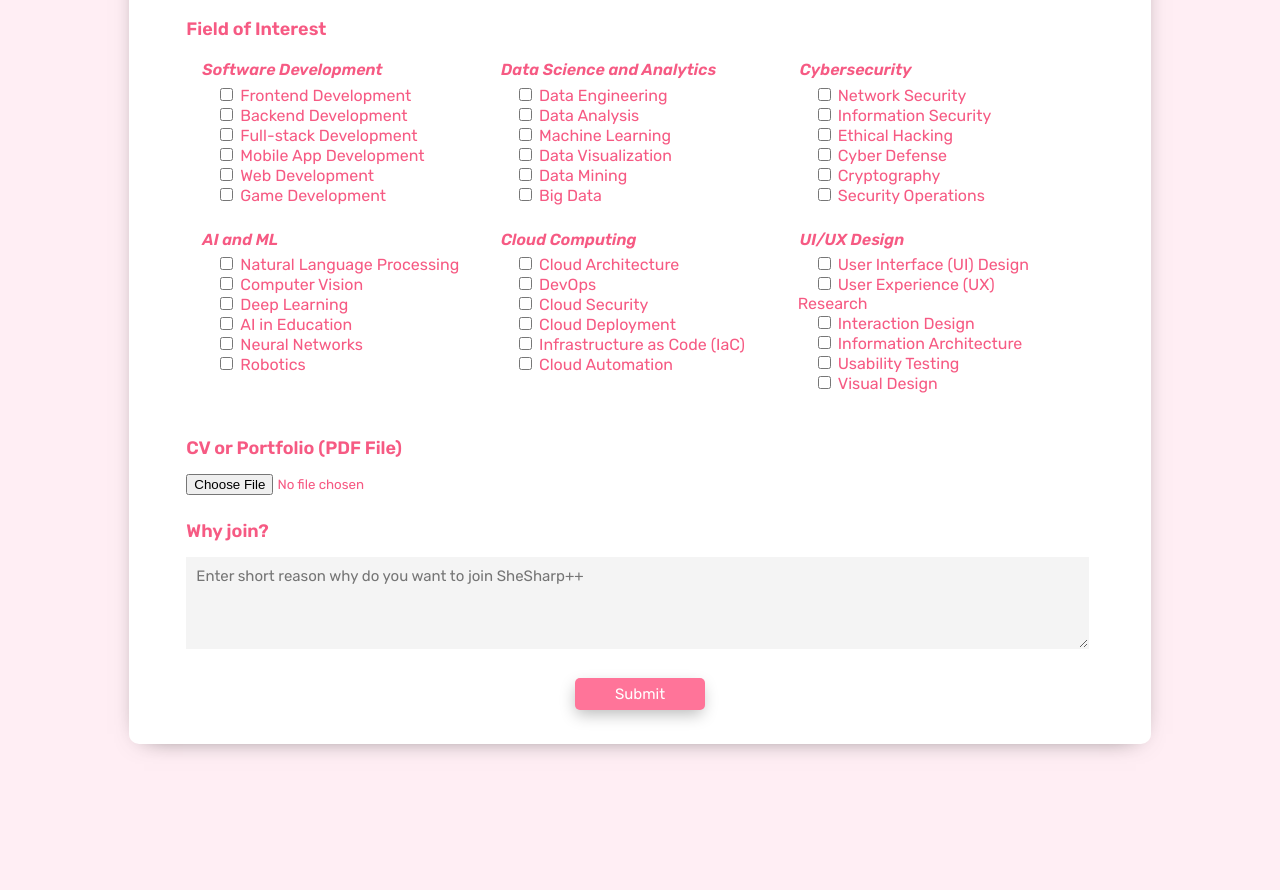
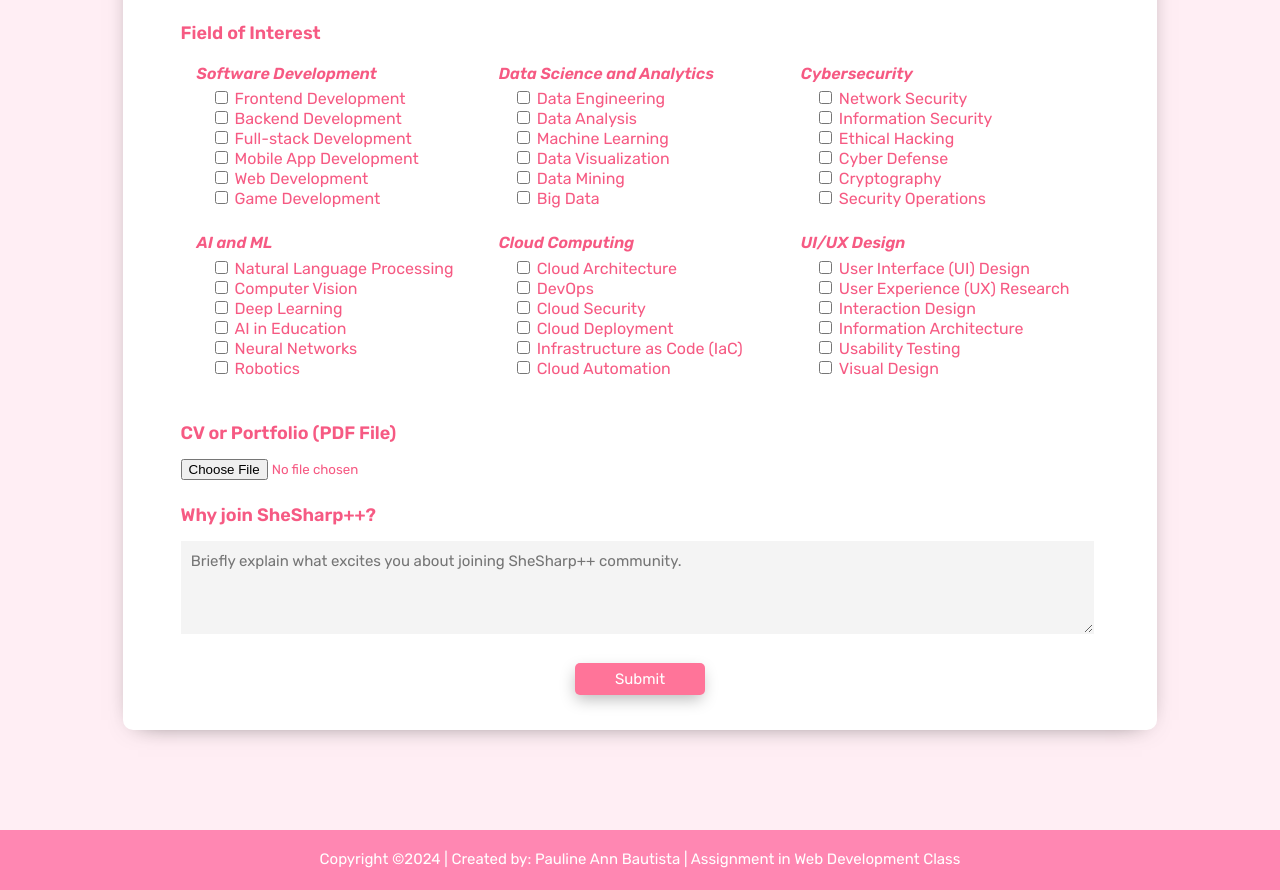
Before and after one commit to paulineeannn/webdev-registration-form, a plain HTML site: page index.html in a window 1280 px wide. Shown: the part 1041-1931 px from the top of the page. Before the commit the page ends 1885 px from the top, so only its background shows below. Drawn offline with Linux system fonts and the light colour scheme.

Commit message:
added footer

```diff
--- a/src/index.html
+++ b/index.html
@@ -100,7 +100,7 @@
 
                     <div class="contFieldText fieldThree">
                         <h2 class="labelFieldRow">Zip Code</h2>
-                        <input type="text" placeholder="Zip code">
+                        <input type="text" placeholder="Zip code" id="inputZip">
                     </div>
 
                 </div>
@@ -287,8 +287,8 @@
 
                 <div class="contFieldRow">
                     <div class="contFieldText fieldOne">
-                        <h2 class="labelFieldRow">Why join?</h2>
-                        <textarea id="reason" placeholder="Enter short reason why do you want to join SheSharp++" name="reason" rows="4" cols="50" ></textarea>
+                        <h2 class="labelFieldRow">Why join SheSharp++?</h2>
+                        <textarea id="reason" placeholder="Briefly explain what excites you about joining SheSharp++ community." name="reason" rows="4" cols="50" ></textarea>
                     </div>
                 </div>
 
@@ -303,7 +303,9 @@
 
     </div>
 
-
+    <footer>
+        <h1 id="footerText">Copyright ©2024 | Created by: Pauline Ann Bautista | Assignment in Web Development Class</h1>
+    </footer>
 
 
 </body>
--- a/src/styles.css
+++ b/styles.css
@@ -83,6 +83,9 @@ a {
 
 body {
     background-color: #FFEEF4;
+    margin: 0;
+    display: flex;
+    flex-direction: column;
 }
 
 p, h1, h2, h3, label, legend {
@@ -158,10 +161,12 @@ p, h1, h2, h3, label, legend {
     width: 31%;
 }
 
-
+#inputZip {
+    width: 100%;
+}
 
 .dropdown, .datepicker {
-    width: 105%;
+    width: 103%;
     font-size: 18px;
     border: 2px solid #fafafa;
     background-color: #fafafa;
@@ -170,16 +175,13 @@ p, h1, h2, h3, label, legend {
 }
 
 .dropdown:hover, .datepicker:hover {
-    width: 105%;
+    width: 103%;
     font-size: 18px;
     border: 2px solid #f8d3e0;
     background-color: #fafafa;
     height: 30px;
     font-family: Rubik, sans-serif;
 }
-
-
-
 
 
 .fieldTwo {
@@ -359,3 +361,17 @@ textarea:hover{
     margin-top: 20px;
     box-shadow: -1px 6px 16px -2px rgba(0,0,0,0.28);
 }
+
+footer {
+    background-color: #FF87B2;
+    width: 100%;
+    height: 60px;
+}
+
+#footerText {
+    color: #FFFFFF;
+    text-align: center;
+    font-size: 15px;
+    font-weight: 400;
+    margin-top: 20px;
+}
```
